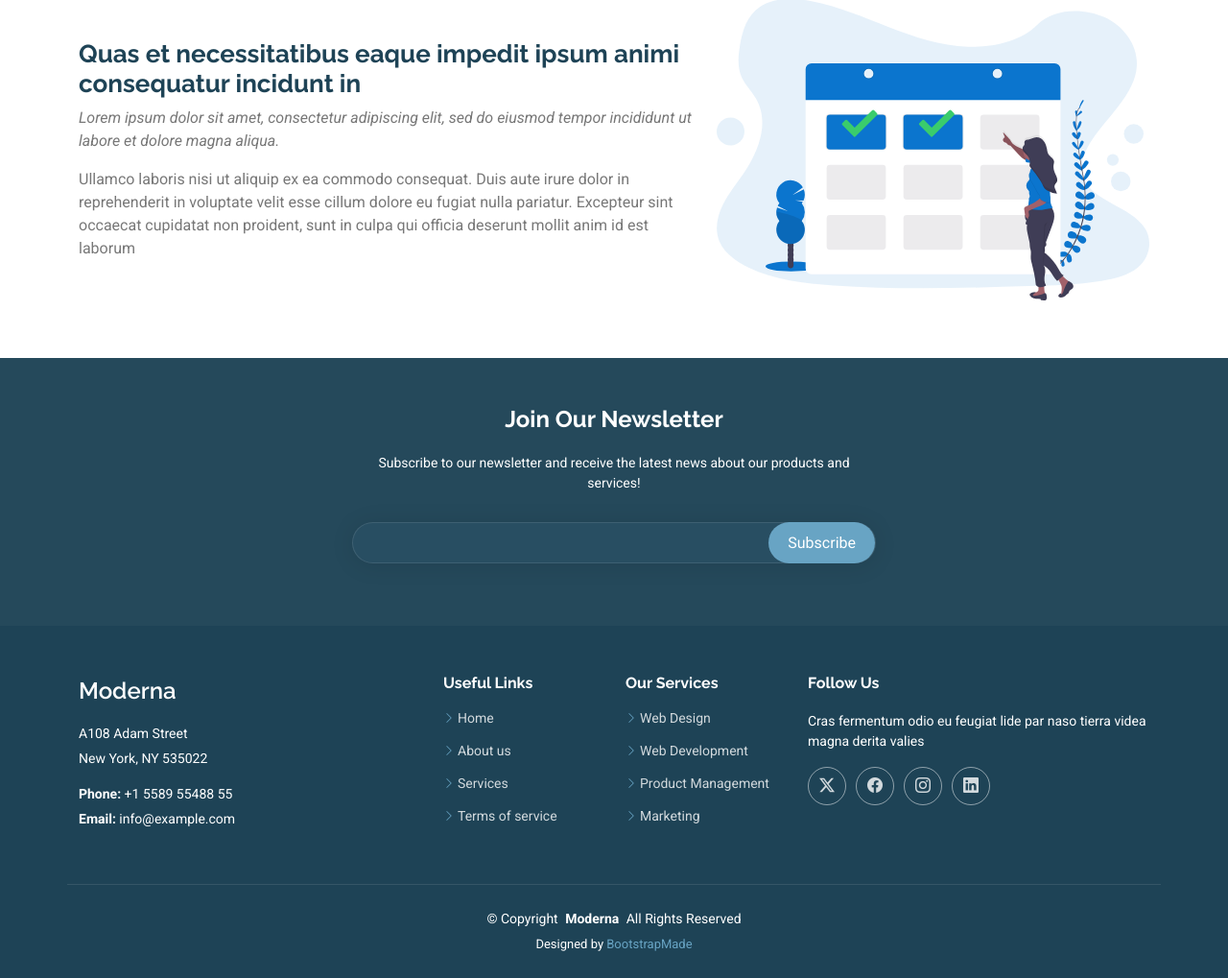
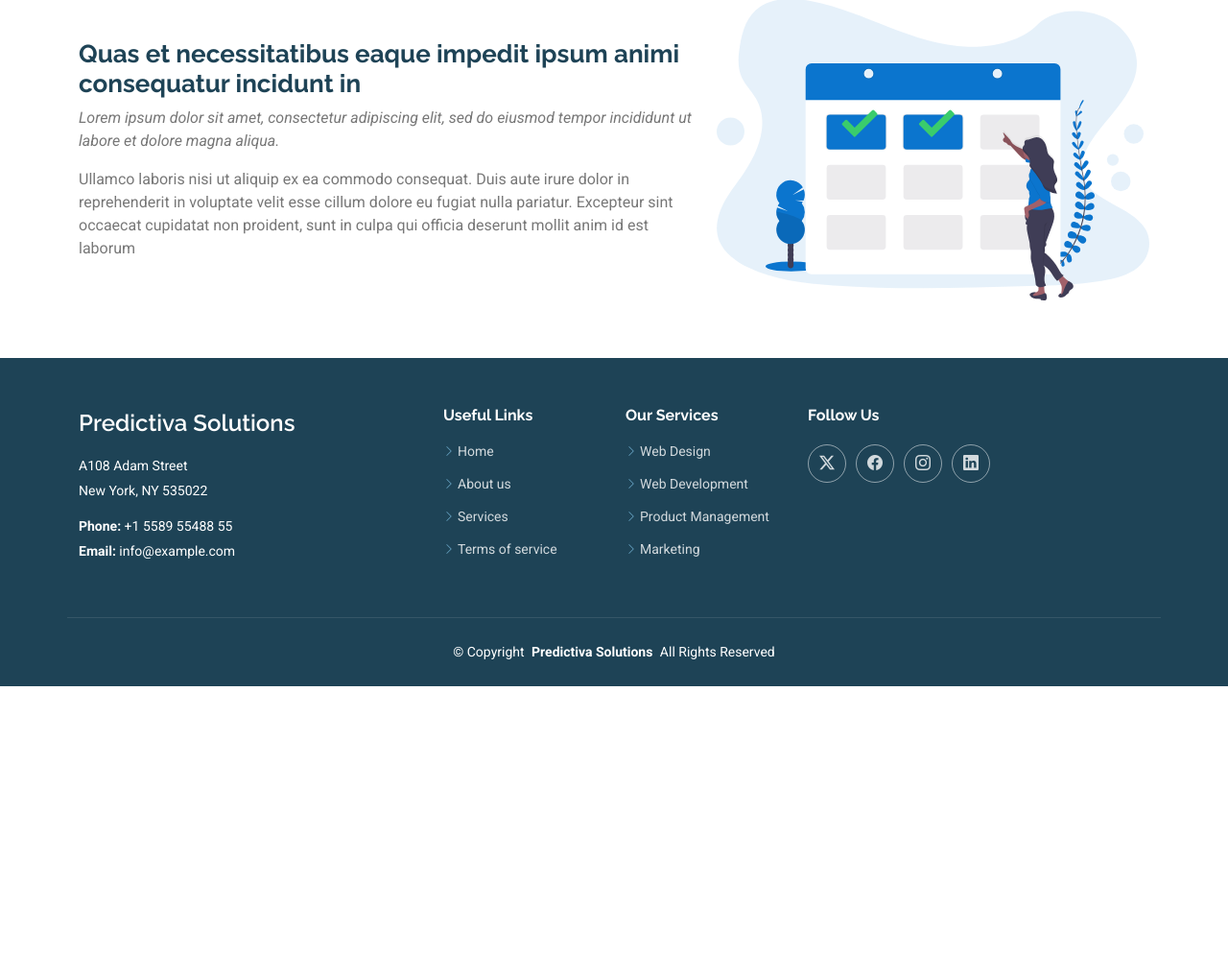
Before and after one commit to SnehasishChar/PredictivaSolution, a Django app: page / in a window 1280 px wide. Shown: the part 3132-4151 px from the top of the page at 96% size. After the commit the page ends 3847 px from the top, so only its background shows below. Run offline with Django 5.2, Linux system fonts and the light colour scheme; some libraries are stand-ins or nearby versions.

Commit message:
Update site branding to "Predictiva Solutions" in header and footer

```diff
--- a/Predictiva/templates/common/body_header.html
+++ b/Predictiva/templates/common/body_header.html
@@ -6,7 +6,7 @@
         <a href="{% url 'index' %}" class="logo d-flex align-items-center">
             <!-- Uncomment the line below if you also wish to use an image logo -->
             <!-- <img src="assets/img/logo.png" alt=""> -->
-            <h1 class="sitename">Moderna</h1>
+            <h1 class="sitename">Predictiva Solutions</h1>
         </a>
 
         <nav id="navmenu" class="navmenu">
--- a/Predictiva/templates/common/footer.html
+++ b/Predictiva/templates/common/footer.html
@@ -2,7 +2,7 @@
 
 <footer id="footer" class="footer dark-background">
 
-    <div class="footer-newsletter">
+    {% comment %}<div class="footer-newsletter">
         <div class="container">
             <div class="row justify-content-center text-center">
                 <div class="col-lg-6">
@@ -18,13 +18,13 @@
                 </div>
             </div>
         </div>
-    </div>
+    </div>{% endcomment %}
 
     <div class="container footer-top">
         <div class="row gy-4">
             <div class="col-lg-4 col-md-6 footer-about">
-                <a href="index.html" class="d-flex align-items-center">
-                    <span class="sitename">Moderna</span>
+                <a href="{% url 'index' %}" class="d-flex align-items-center">
+                    <span class="sitename">Predictiva Solutions</span>
                 </a>
                 <div class="footer-contact pt-3">
                     <p>A108 Adam Street</p>
@@ -56,7 +56,6 @@
 
             <div class="col-lg-4 col-md-12">
                 <h4>Follow Us</h4>
-                <p>Cras fermentum odio eu feugiat lide par naso tierra videa magna derita valies</p>
                 <div class="social-links d-flex">
                     <a href=""><i class="bi bi-twitter-x"></i></a>
                     <a href=""><i class="bi bi-facebook"></i></a>
@@ -69,14 +68,8 @@
     </div>
 
     <div class="container copyright text-center mt-4">
-        <p>© <span>Copyright</span> <strong class="px-1 sitename">Moderna</strong> <span>All Rights Reserved</span></p>
-        <div class="credits">
-            <!-- All the links in the footer should remain intact. -->
-            <!-- You can delete the links only if you've purchased the pro version. -->
-            <!-- Licensing information: https://bootstrapmade.com/license/ -->
-            <!-- Purchase the pro version with working PHP/AJAX contact form: [buy-url] -->
-            Designed by <a href="https://bootstrapmade.com/">BootstrapMade</a>
-        </div>
+        <p>© <span>Copyright</span> <strong class="px-1 sitename">Predictiva Solutions</strong> <span>All Rights Reserved</span>
+        </p>
     </div>
 
 </footer>
--- a/Predictiva/templates/common/header.html
+++ b/Predictiva/templates/common/header.html
@@ -2,7 +2,7 @@
 
 <meta charset="utf-8">
 <meta content="width=device-width, initial-scale=1.0" name="viewport">
-<title>Index - Moderna Bootstrap Template</title>
+<title>Predictiva Solutions</title>
 <meta name="description" content="">
 <meta name="keywords" content="">
 
@@ -19,7 +19,7 @@
 <!-- Vendor CSS Files -->
 <link href="{% static 'assets/vendor/bootstrap/css/bootstrap.min.css' %}" rel="stylesheet">
 <link href="{% static 'assets/vendor/bootstrap-icons/bootstrap-icons.css' %}" rel="stylesheet">
-<link href="{% static 'assets/vendor/aos/aos.css" rel="stylesheet' %}">
+<link href="{% static 'assets/vendor/aos/aos.css' %}" rel="stylesheet">
 <link href="{% static 'assets/vendor/glightbox/css/glightbox.min.css' %}" rel="stylesheet">
 <link href="{% static 'assets/vendor/swiper/swiper-bundle.min.css' %}" rel="stylesheet">
 
```
